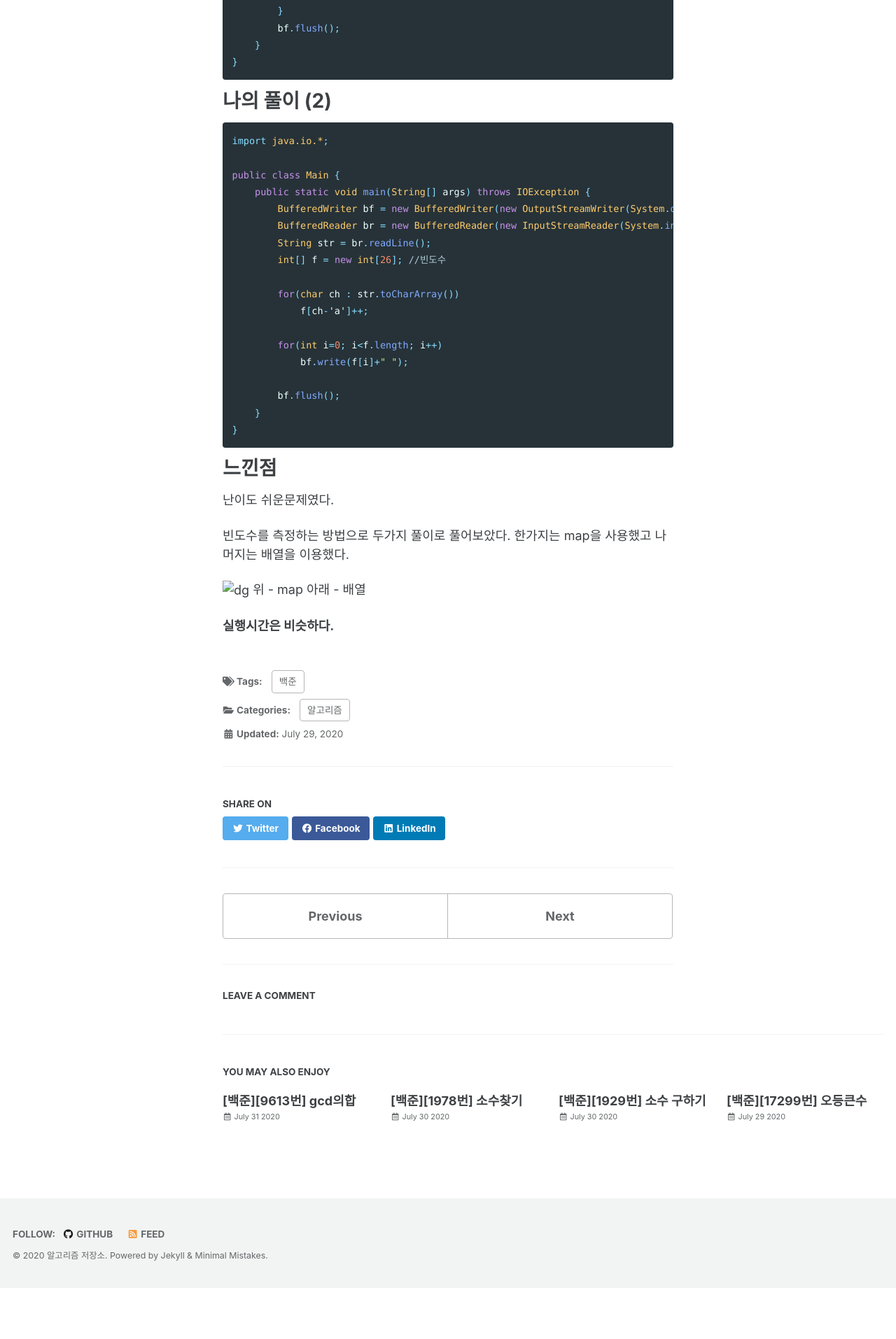
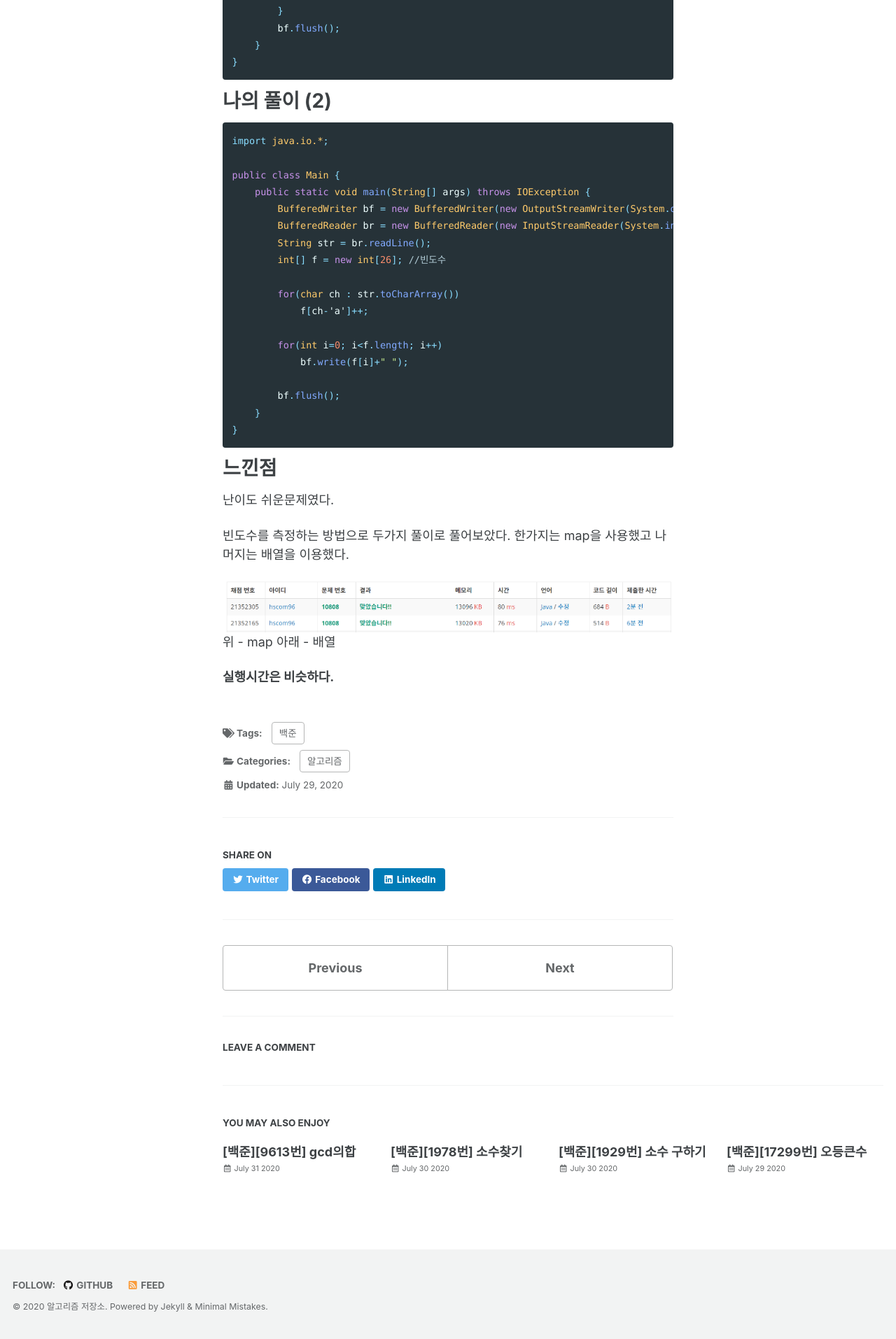
Before and after one commit to hscom96/hscom96.github.io, a Jekyll site: the page built from _posts/2020-07-30-boj10808.md, in a window 1280 px wide. Shown: the part 781-2695 px from the top of the page at 70% size. Built offline with Jekyll 4.4.1, drawn with Linux system fonts in a browser that asks for light colours; cached includes are drawn as plain includes; comment, search, counter and statistics services are not loaded; before the commit the page ends 2622 px from its top, so only the background shows below that.

Commit message:
게시물포스팅

```diff
--- a/_posts/2020-07-30-boj10808.md
+++ b/_posts/2020-07-30-boj10808.md
@@ -71,7 +71,7 @@ public class Main {
 한가지는 map을 사용했고
 나머지는 배열을 이용했다.
 
-![dg](../images/2020/07/dg.png)
+![dg](/images/2020/07/dg.png)
 위 - map 아래 - 배열
 
 __실행시간은 비슷하다.__
```
